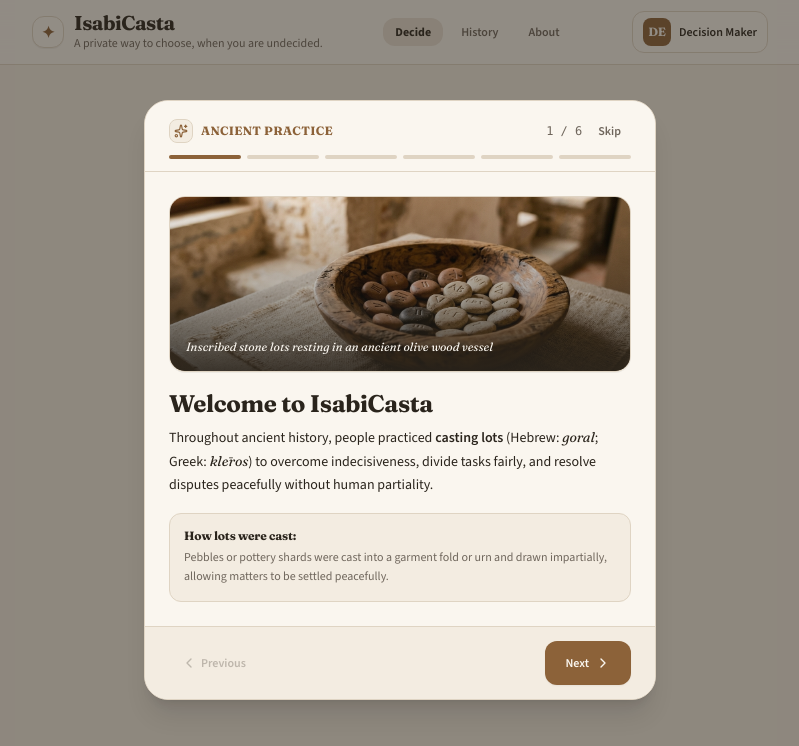
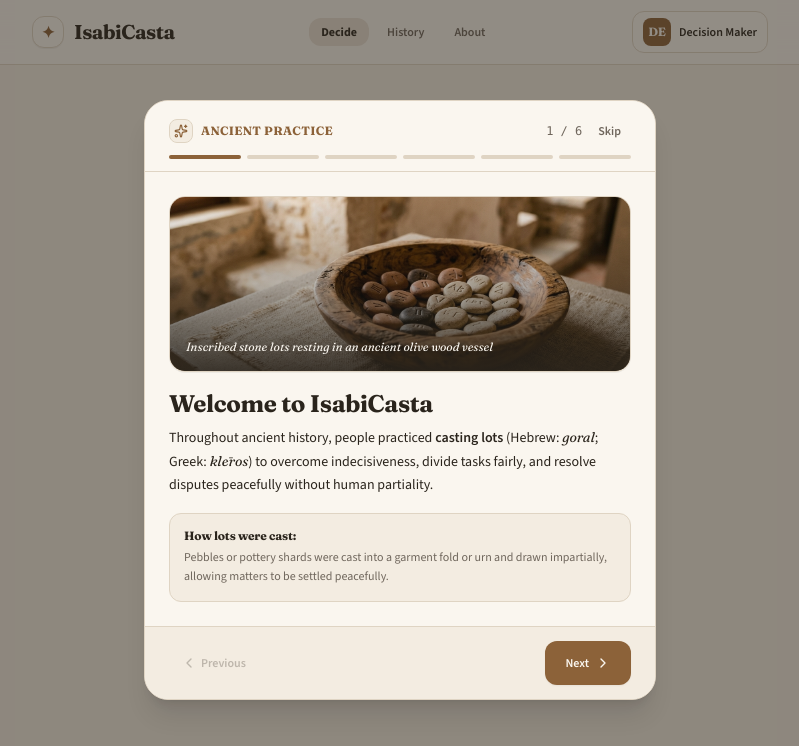
Before and after one commit to iamspezekiel/isabicasta-app, a React (Vite) app: page / in a window 1280 px wide. Shown: the top 746 px of the page, without its empty margins (240-1039 px from the left). Built offline with nearby package versions, Linux system fonts and the light colour scheme.

Commit message:
Remove tagline from header

```diff
--- a/src/App.tsx
+++ b/src/App.tsx
@@ -200,9 +200,6 @@ export default function App() {
             <div className="flex flex-col">
               <span className="text-xl font-bold font-heading text-[#2a241c] leading-none tracking-tight">
                 IsabiCasta
-              </span>
-              <span className="text-xs text-[#6f665c] font-normal hidden sm:block mt-0.5">
-                A private way to choose, when you are undecided.
               </span>
             </div>
           </button>
```
